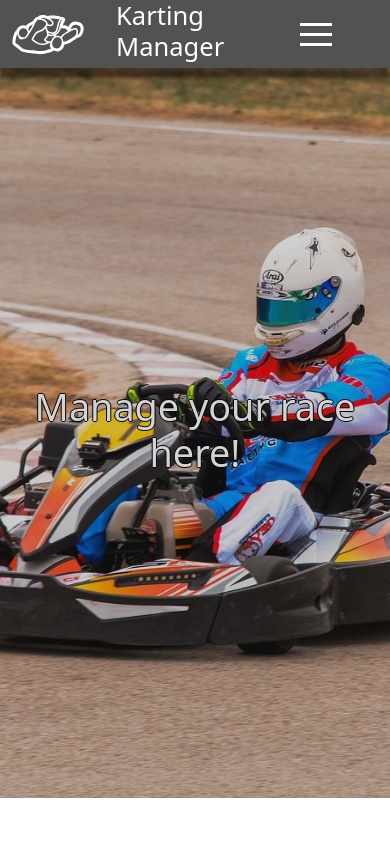
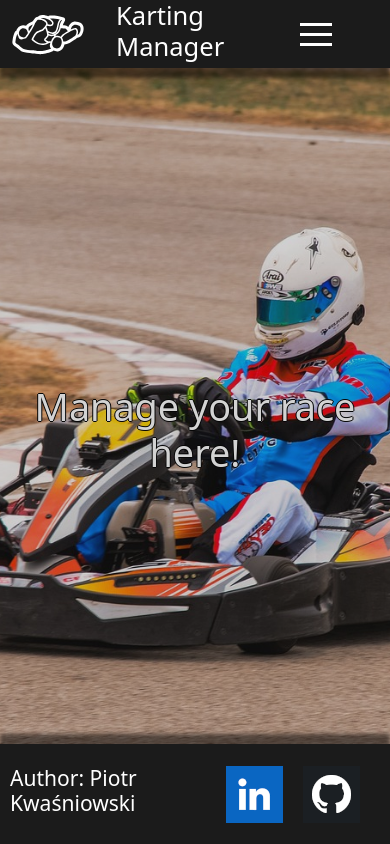
Before and after one commit to AtomicTiger/Karting-manager, a React (Create React App) app: page / in a window 390 px wide. Built offline with nearby package versions, Linux system fonts and the light colour scheme.

Commit message:
Main page done

```diff
--- a/src/components/MainPage/Carousel/Carousel.css
+++ b/src/components/MainPage/Carousel/Carousel.css
@@ -18,6 +18,7 @@
     backdrop-filter: blur(5px);
     transition: ease 0.5s;
 
+
 }
 
 .bg1{
@@ -37,4 +38,5 @@
 
 .Background{
     background-color: #252525;
+    overflow: hidden;
 }
--- /dev/null
+++ b/src/components/MainPage/footer/footer.css
@@ -0,0 +1,32 @@
+.Footer{
+    width: 100%;
+    height: 100px;
+    position: absolute;
+    bottom: 0;
+    z-index: 1;
+    display: flex;
+    color: white;
+    justify-content: end;
+    padding-right: 20px;
+    background: rgb(27, 27, 27);
+    box-shadow: 0px -10px 4px rgba(0, 0, 0, 0.5);
+}
+
+h3, .LinkAdd {
+    align-self: center;
+    margin-right: 10px;
+    margin-left: 10px;
+}
+.LinkAdd{
+    cursor: pointer;
+}
+@media (max-width: 440px ) {
+    .Footer{
+        height: 150px;
+    }
+}
+@media (max-width: 390px ) {
+    .Footer{
+        height: 100px;
+    }
+}
--- a/src/components/MainPage/footer/footer.js
+++ b/src/components/MainPage/footer/footer.js
@@ -1,8 +1,12 @@
-
+import "./footer.css"
+import linkdin from './linkdin.png'
+import github from './github.png'
 function Footer() {
     return (
-        <div>
-
+        <div className="Footer">
+            <h3>Author: Piotr Kwaśniowski</h3>
+            <a className="LinkAdd" href="https://github.com/AtomicTiger"><img src={linkdin} alt="linkdin"/></a>
+            <a className="LinkAdd" href="https://www.linkedin.com/in/piotr-kwa%C5%9Bniwoski-074b1527b/"><img src={github} alt="github"/></a>
         </div>
     );
   }
--- a/src/components/MainPage/navbar/navbar.css
+++ b/src/components/MainPage/navbar/navbar.css
@@ -13,8 +13,11 @@
 }
 @keyframes rollIn {
     0% {
-        transform: translateY(-150%) rotate(-90deg);
+        transform: translateY(0%) ;
         opacity: 0;
+        z-index: -1;
+    }
+    95%{
         z-index: -1;
     }
     100% {
@@ -30,8 +33,11 @@
         opacity: 1;
         z-index: 1;
     }
+    5%{
+        z-index:-1;
+    }
     100% {
-        transform: translateY(-150%) rotate(-90deg);
+        transform: translateY(0%);
         opacity: 0;
         z-index: -1;
     }
@@ -40,8 +46,11 @@
 @media (max-width: 800px) {
     @keyframes rollIn {
         0% {
-            transform: translateY(-150%) rotate(-90deg);
+            transform: translateY(0%) ;
             opacity: 0;
+            z-index: -1;
+        }
+        95%{
             z-index: -1;
         }
         100% {
@@ -57,8 +66,11 @@
             opacity: 1;
             z-index: 1;
         }
+        5%{
+            z-index:-1;
+        }
         100% {
-            transform: translateY(-150%) rotate(-90deg);
+            transform: translateY(0%) ;
             opacity: 0;
             z-index: -1;
         }
@@ -67,8 +79,11 @@
 @media (max-width: 700px) {
     @keyframes rollIn {
         0% {
-            transform: translateY(-150%) rotate(-90deg);
+            transform: translateY(0%) ;
             opacity: 0;
+            z-index: -1;
+        }
+        95%{
             z-index: -1;
         }
         100% {
@@ -84,8 +99,11 @@
             opacity: 1;
             z-index: 1;
         }
+        5%{
+            z-index:-1;
+        }
         100% {
-            transform: translateY(-150%) rotate(-90deg);
+            transform: translateY(0%);
             opacity: 0;
             z-index: -1;
         }
@@ -94,8 +112,11 @@
 @media (max-width: 600px) {
     @keyframes rollIn {
         0% {
-            transform: translateY(-150%) rotate(-90deg);
+            transform: translateY(0%) ;
             opacity: 0;
+            z-index: -1;
+        }
+        95%{
             z-index: -1;
         }
         100% {
@@ -111,8 +132,11 @@
             opacity: 1;
             z-index: 1;
         }
+        5%{
+            z-index:-1;
+        }
         100% {
-            transform: translateY(-150%) rotate(-90deg);
+            transform: translateY(0%);
             opacity: 0;
             z-index: -1;
         }
@@ -121,8 +145,11 @@
 @media (max-width: 450px) {
     @keyframes rollIn {
         0% {
-            transform: translateY(-150%) rotate(-90deg);
+            transform: translateY(0%) ;
             opacity: 0;
+            z-index: -1;
+        }
+        95%{
             z-index: -1;
         }
         100% {
@@ -138,8 +165,11 @@
             opacity: 1;
             z-index: 1;
         }
+        5%{
+            z-index:-1;
+        }
         100% {
-            transform: translateY(-150%) rotate(-90deg);
+            transform: translateY(0%);
             opacity: 0;
             z-index: -1;
         }
@@ -148,8 +178,11 @@
 @media (max-width: 415px) {
     @keyframes rollIn {
         0% {
-            transform: translateY(-150%) rotate(-90deg);
+            transform: translateY(0%);
             opacity: 0;
+            z-index: -1;
+        }
+        95%{
             z-index: -1;
         }
         100% {
@@ -165,8 +198,11 @@
             opacity: 1;
             z-index: 1;
         }
+        5%{
+            z-index:-1;
+        }
         100% {
-            transform: translateY(-150%) rotate(-90deg);
+            transform: translateY(0%) ;
             opacity: 0;
             z-index: -1;
         }
@@ -175,8 +211,11 @@
 @media (max-width: 380px) {
     @keyframes rollIn {
         0% {
-            transform: translateY(-150%) rotate(-90deg);
+            transform: translateY(0%);
             opacity: 0;
+            z-index: -1;
+        }
+        95%{
             z-index: -1;
         }
         100% {
@@ -192,8 +231,11 @@
             opacity: 1;
             z-index: 1;
         }
+        5%{
+            z-index:-1;
+        }
         100% {
-            transform: translateY(-150%) rotate(-90deg);
+            transform: translateY(0%) ;
             opacity: 0;
             z-index: -1;
         }
@@ -202,8 +244,11 @@
 @media (max-width: 350px) {
     @keyframes rollIn {
         0% {
-            transform: translateY(-150%) rotate(-90deg);
+            transform: translateY(0%);
             opacity: 0;
+            z-index: -1;
+        }
+        95%{
             z-index: -1;
         }
         100% {
@@ -219,8 +264,11 @@
             opacity: 1;
             z-index: 1;
         }
+        5%{
+            z-index:-1;
+        }
         100% {
-            transform: translateY(-150%) rotate(-90deg);
+            transform: translateY(0%) ;
             opacity: 0;
             z-index: -1;
         }
@@ -234,7 +282,7 @@
     height: auto;
     align-self: flex-end;
     margin-right: 30px;
-    background: #525252;
+    background: rgb(27, 27, 27);
     box-shadow: -10px 10px 4px rgba(0, 0, 0, 0.25), 10px 10px 4px rgba(0, 0, 0, 0.25);
     position: absolute; /* Ensure the element can move freely */
     right: 0; /* Positioning it to align with margin-right */
@@ -285,6 +333,8 @@
     transition: ease-out 0.5s;
     text-decoration: none;
     color: white;
+    margin-top: 10px;
+    margin-bottom: 10px;
 }
 
 .Log{
@@ -301,6 +351,8 @@
     transition: ease-out 0.5s;
     text-decoration: none;
     color: white;
+    margin-top: 10px;
+    margin-bottom: 10px;
 }
 
 .Create{
--- a/src/components/MainPage/navbar/navbar.js
+++ b/src/components/MainPage/navbar/navbar.js
@@ -13,7 +13,7 @@ function NavBar() {
         height: 17.5%;
         color:white;
 
-        background: #525252;
+        background: rgb(27, 27, 27);
         box-shadow: 0px 10px 4px rgba(0, 0, 0, 0.5);
     `
     const Home = ()=>{
```
Also changed, not shown: src/components/MainPage/MainPage.css (deleted), src/components/MainPage/footer/github.png (added), src/components/MainPage/footer/linkdin.png (added).
